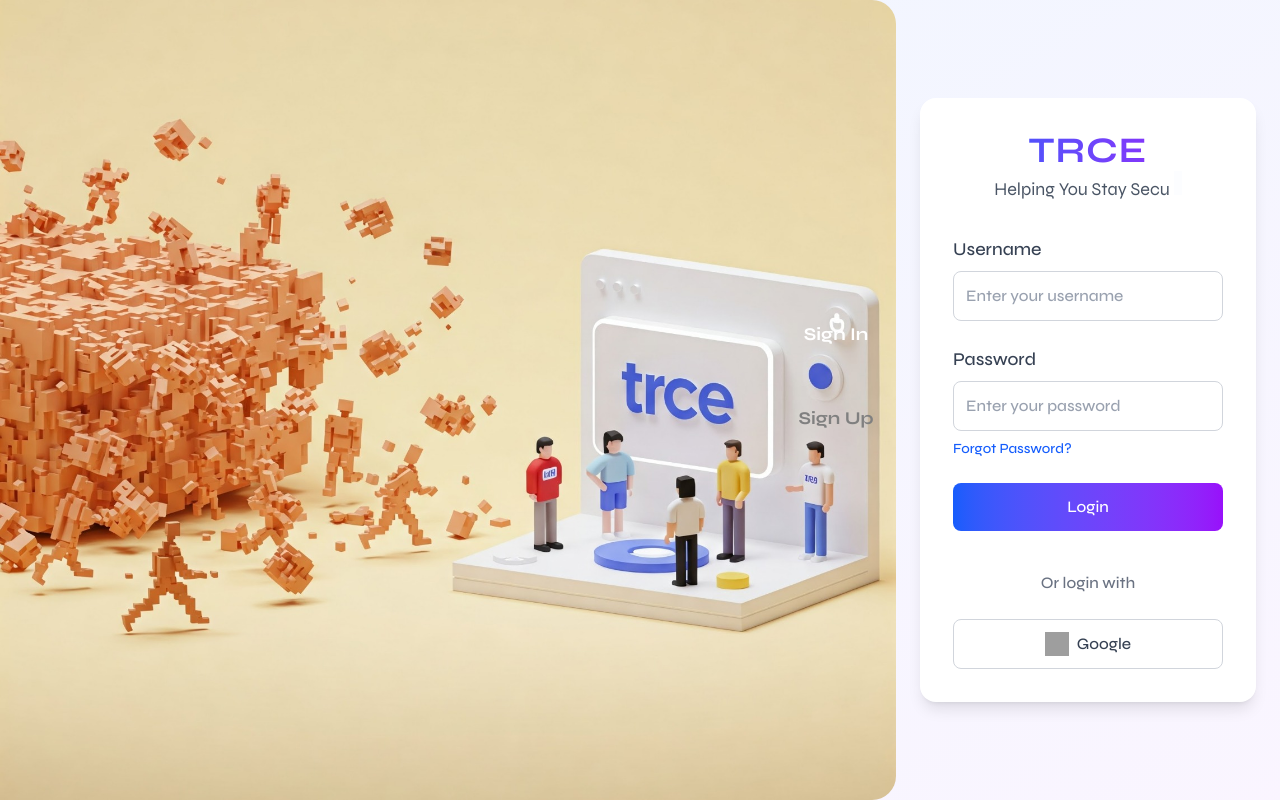
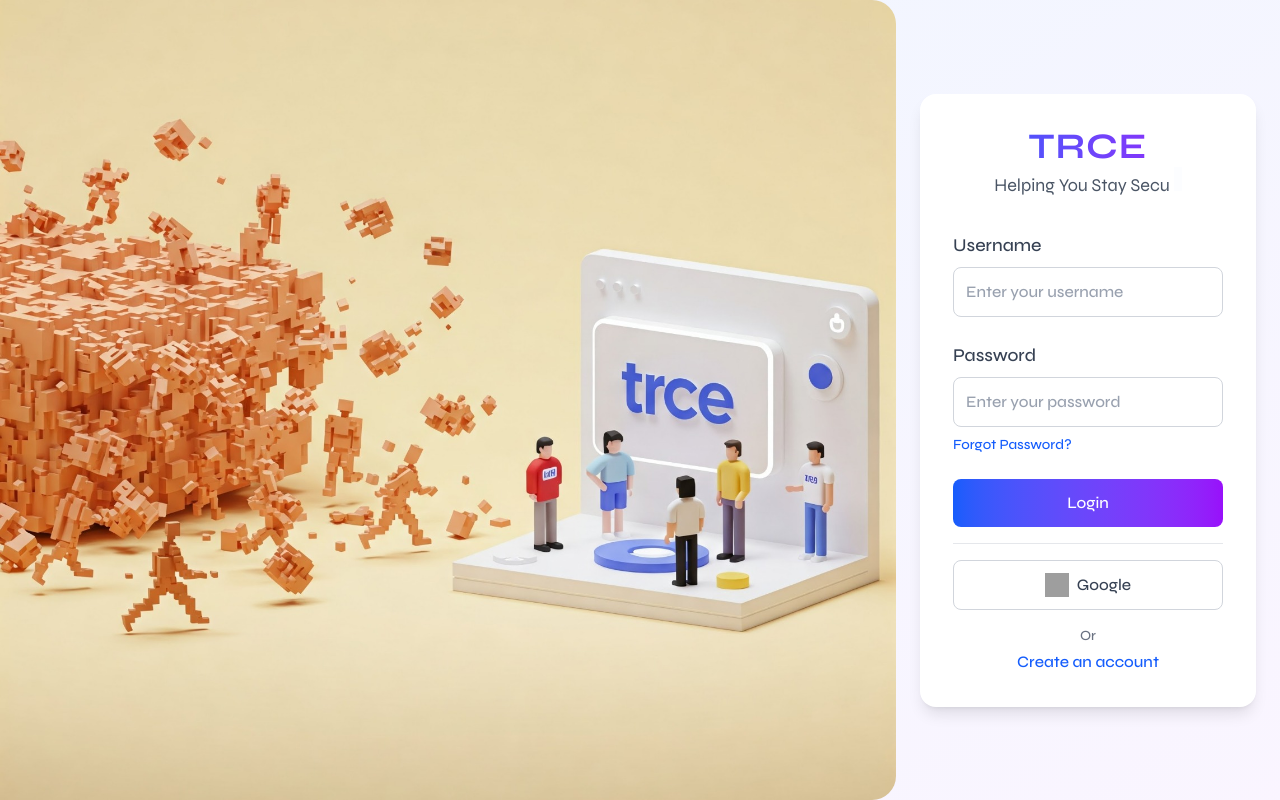
Before and after one commit to kpp224/scams_web, a React (Vite) app: page /login in a window 1280 px wide. Built offline with nearby package versions, Linux system fonts and the light colour scheme; grey boxes are pictures that could not be loaded.

Commit message:
raj commit

```diff
--- a/src/Pages/Login/Login.jsx
+++ b/src/Pages/Login/Login.jsx
@@ -11,7 +11,7 @@ const AnimatedTagline = () => {
   const [isErasing, setIsErasing] = useState(false);
   const [index, setIndex] = useState(0);
 
-  // animation logic
+  // Animation logic
   useEffect(() => {
     const typingSpeed = isErasing ? 40 : Math.random() * (150 - 80) + 80;
 
@@ -58,11 +58,6 @@ const Login = ({ setAuth }) => {
   const [username, setUsername] = useState("");
   const [password, setPassword] = useState("");
   const [error, setError] = useState(false);
-  const [isSignUp, setIsSignUp] = useState(false);
-  const [name, setName] = useState("");
-  const [phoneNumber, setPhoneNumber] = useState("");
-  const [countryCode, setCountryCode] = useState("+1");
-  const [phoneOtp, setPhoneOtp] = useState("");
   const navigate = useNavigate();
 
   const handleLogin = (e) => {
@@ -77,47 +72,20 @@ const Login = ({ setAuth }) => {
     }
   };
 
-  const handleSignUp = (e) => {
-    e.preventDefault();
-    console.log("Sign Up logic goes here");
-  };
-
   return (
     <div className="flex flex-col md:flex-row items-center justify-center min-h-screen bg-gradient-to-br from-blue-50 to-purple-50">
+      {/* Left Side - Image */}
       <div className="w-full md:w-[60%] lg:w-[70%] hidden md:block relative">
         <img
           src={loginImage}
           className="h-screen w-full object-cover rounded-r-3xl"
           alt="Login Visual"
         />
-        <div className="absolute top-[47%] -right-1 transform -translate-y-1/2 flex flex-col space-y-8">
-          {/* Sign In Button */}
-          <button
-            className="w-32 px-6 py-3 text-white font-bold text-lg transition-all duration-300"
-            style={{
-              backgroundColor: "rgba(255, 255, 255, 0)",
-              color: isSignUp ? "gray" : "white",
-            }}
-            onClick={() => setIsSignUp(false)}
-          >
-            Sign In
-          </button>
-          {/* Sign Up Button */}
-          <button
-            className="w-32 px-6 py-3 text-white font-bold text-lg transition-all duration-300"
-            style={{
-              backgroundColor: "rgba(255, 255, 255, 0)",
-              color: isSignUp ? "white" : "gray",
-            }}
-            onClick={() => setIsSignUp(true)}
-          >
-            Sign Up
-          </button>
-        </div>
       </div>
 
-      {/* Right Side - Login or Sign Up Form */}
+      {/* Right Side - Login Form */}
       <div className="w-full md:w-[40%] lg:w-[30%] flex justify-center items-center p-6 relative">
+        {/* Background Image for Mobile */}
         <div
           className="absolute inset-0 bg-cover bg-center z-0 md:hidden"
           style={{ backgroundImage: `url(${loginImage})` }}
@@ -125,7 +93,7 @@ const Login = ({ setAuth }) => {
 
         {/* Form */}
         <form
-          onSubmit={isSignUp ? handleSignUp : handleLogin}
+          onSubmit={handleLogin}
           className="w-full max-w-md p-8 rounded-2xl z-10
           bg-white/0 backdrop-blur-lg border border-white/30
           shadow-lg md:bg-white md:backdrop-blur-0"
@@ -145,7 +113,6 @@ const Login = ({ setAuth }) => {
           </motion.h1>
 
           {/* Username Field */}
-          {!isSignUp && (
           <div className="mb-6">
             <label htmlFor="username" className="block text-gray-700 text-lg font-medium mb-2">
               Username
@@ -161,10 +128,8 @@ const Login = ({ setAuth }) => {
               placeholder="Enter your username"
             />
           </div>
-          )}
 
           {/* Password Field */}
-          {!isSignUp && (
           <div className="mb-6">
             <label htmlFor="password" className="block text-gray-700 text-lg font-medium mb-2">
               Password
@@ -183,73 +148,6 @@ const Login = ({ setAuth }) => {
               Forgot Password?
             </a>
           </div>
-          )}
-
-          {isSignUp && (
-            <>
-              {/* Name Field */}
-              <div className="mb-6">
-                <label htmlFor="name" className="block text-gray-700 text-lg font-medium mb-2">
-                  Name
-                </label>
-                <input
-                  type="text"
-                  id="name"
-                  value={name}
-                  onChange={(e) => setName(e.target.value)}
-                  className="w-full p-3 border border-gray-300 rounded-lg
-                  focus:outline-none focus:ring-2 focus:ring-blue-500
-                  bg-white/50 placeholder-gray-400"
-                  placeholder="Enter your name"
-                />
-              </div>
-
-              {/* Mobile Number Field with Country Code */}
-              <div className="mb-6">
-                <label htmlFor="phoneNumber" className="block text-gray-700 text-lg font-medium mb-2">
-                  Mobile Number
-                </label>
-                <div className="flex">
-                  {/* Country Code Dropdown */}
-                  <select
-                    value={countryCode}
-                    onChange={(e) => setCountryCode(e.target.value)}
-                    className="w-24 p-3 border border-gray-300 rounded-l-lg focus:outline-none focus:ring-2 focus:ring-blue-500 bg-white/50"
-                  >
-                    <option value="+1">+1 (USA)</option>
-                    <option value="+91">+91 (India)</option>
-                    <option value="+44">+44 (UK)</option>
-                    <option value="+81">+81 (Japan)</option>
-                    {/* Add more country codes as needed */}
-                  </select>
-                  {/* Phone Number Input */}
-                  <input
-                    type="tel"
-                    id="phoneNumber"
-                    value={phoneNumber}
-                    onChange={(e) => setPhoneNumber(e.target.value)}
-                    className="flex-1 p-3 border border-gray-300 rounded-r-lg focus:outline-none focus:ring-2 focus:ring-blue-500 bg-white/50 placeholder-gray-400"
-                    placeholder="Enter your phone number"
-                  />
-                </div>
-              </div>
-
-              {/* OTP for Phone Number */}
-              <div className="mb-6">
-                <label htmlFor="phoneOtp" className="block text-gray-700 text-lg font-medium mb-2">
-                  OTP for Phone Number
-                </label>
-                <input
-                  type="text"
-                  id="phoneOtp"
-                  value={phoneOtp}
-                  onChange={(e) => setPhoneOtp(e.target.value)}
-                  className="w-full p-3 border border-gray-300 rounded-lg focus:outline-none focus:ring-2 focus:ring-blue-500 bg-white/50 placeholder-gray-400"
-                  placeholder="Enter OTP for phone number"
-                />
-              </div>
-            </>
-          )}
 
           {/* Error Message */}
           <AnimatePresence>
@@ -266,20 +164,16 @@ const Login = ({ setAuth }) => {
             )}
           </AnimatePresence>
 
-          {/* Login/Sign Up Button */}
+          {/* Login Button */}
           <button
             type="submit"
             className="w-full bg-gradient-to-r from-blue-600 to-purple-600 text-white p-3 rounded-lg
             hover:from-blue-700 hover:to-purple-700 focus:outline-none focus:ring-2
             focus:ring-blue-500 focus:ring-offset-2 mb-4 transition-all duration-300"
           >
-            {isSignUp ? "Sign Up" : "Login"}
+            Login
           </button>
-
-          {/* Divider */}
-          <div className="text-center my-6">
-            <span className="text-gray-500">Or {isSignUp ? "sign up" : "login"} with</span>
-          </div>
+          <hr className="mb-4 text-gray-200"></hr>
 
           {/* Google Login Button */}
           <div className="flex justify-center">
@@ -295,26 +189,13 @@ const Login = ({ setAuth }) => {
             </button>
           </div>
 
-          {/* Mobile-Specific Buttons */}
-          <div className="md:hidden mt-6">
-            <div className="flex justify-around">
-              <button
-                className={`w-1/2 py-3 text-lg font-bold ${
-                  !isSignUp ? "text-blue-600" : "text-gray-500"
-                } bg-transparent border-none`}
-                onClick={() => setIsSignUp(false)}
-              >
-                Sign In
-              </button>
-              <button
-                className={`w-1/2 py-3 text-lg font-bold ${
-                  isSignUp ? "text-blue-600" : "text-gray-500"
-                } bg-transparent border-none`}
-                onClick={() => setIsSignUp(true)}
-              >
-                Sign Up
-              </button>
-            </div>
+          <span className="block text-center text-gray-500 text-sm mt-4">Or</span>
+
+          {/* Create Account Link */}
+          <div className="text-center mt-1">
+            <a href="/signup" className="text-blue-600 hover:text-blue-500">
+              Create an account
+            </a>
           </div>
         </form>
       </div>
```
Lines whose indentation alone changed are shown as unchanged.
